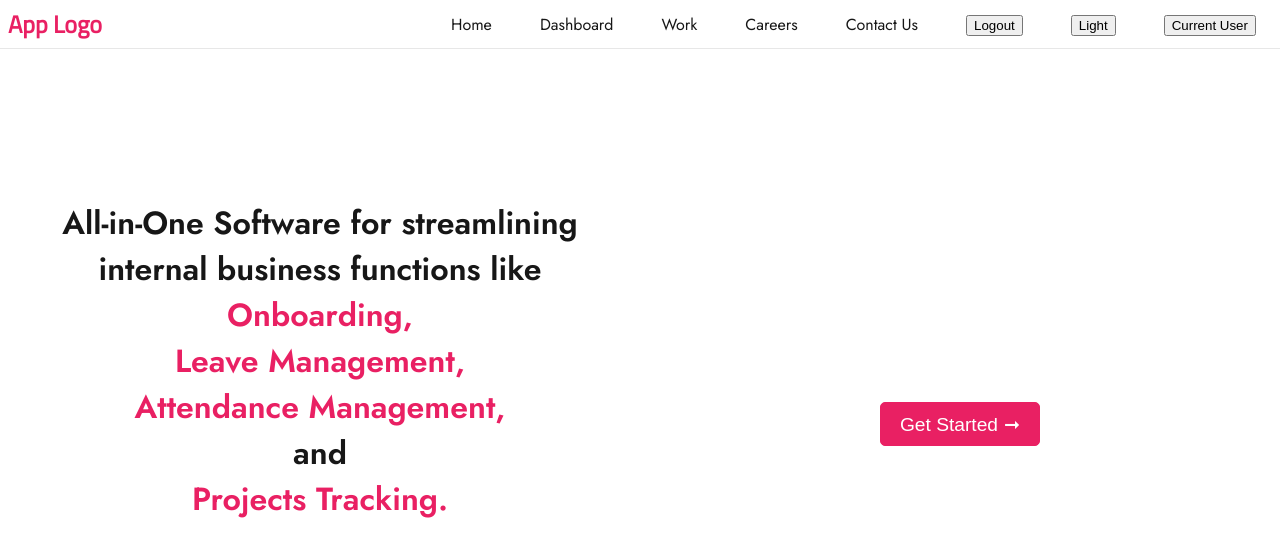
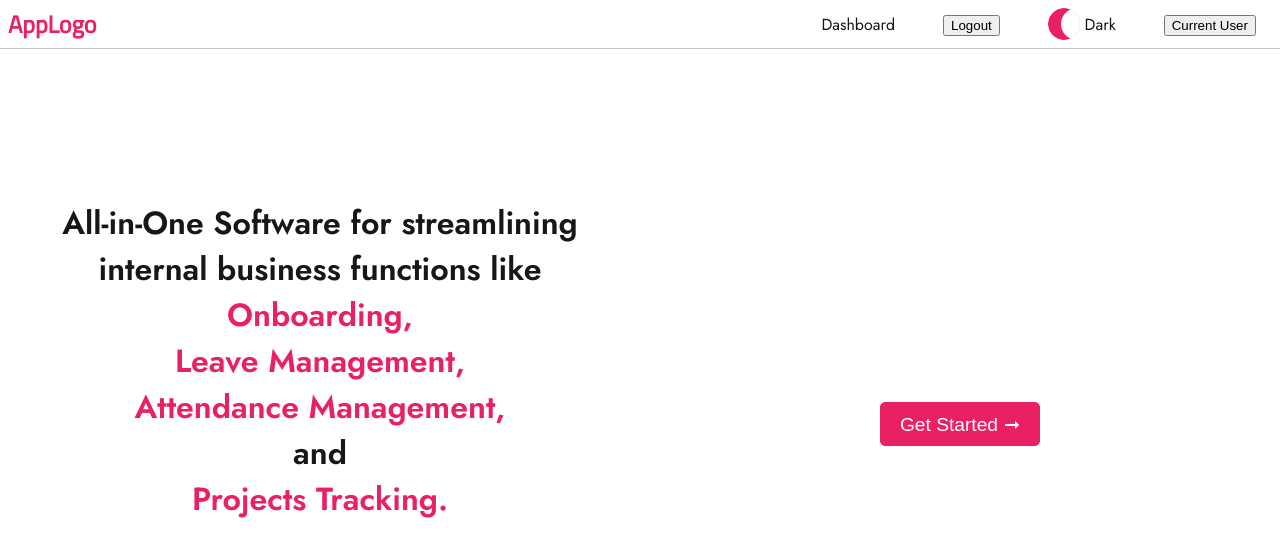
Before and after one commit to KumarAmitt/hrms-frontend, a Vue app: page / in a window 1280 px wide. Shown: the top 556 px of the page. Built offline with nearby package versions, Linux system fonts and the light colour scheme.

Commit message:
Add theme toggle switch

```diff
--- a/src/components/AppLogo.vue
+++ b/src/components/AppLogo.vue
@@ -14,7 +14,7 @@ const logoLink = computed(() => {
 </script>
 
 <template>
-  <RouterLink :to="{name: logoLink}" :class="['logo', size, variant]">App Logo</RouterLink>
+  <RouterLink :to="{name: logoLink}" :class="['logo', size, variant]">AppLogo</RouterLink>
 </template>
 
 <style scoped>
--- a/src/components/AppNavbar.vue
+++ b/src/components/AppNavbar.vue
@@ -36,19 +36,7 @@ const handleLogout = () => {
       </div>
       <ul :class="['nav', {'mobile-nav': mobileNav}]">
         <li class="nav-item">
-          <RouterLink :to="{name: 'home'}">Home</RouterLink>
-        </li>
-        <li class="nav-item">
           <RouterLink :to="{name: 'dashboard'}" @click="toggleMenu">Dashboard</RouterLink>
-        </li>
-        <li class="nav-item">
-          <RouterLink :to="{name: 'home'}">Work</RouterLink>
-        </li>
-        <li class="nav-item">
-          <RouterLink :to="{name: 'home'}">Careers</RouterLink>
-        </li>
-        <li class="nav-item">
-          <RouterLink :to="{name: 'home'}">Contact Us</RouterLink>
         </li>
         <li class="nav-item">
           <button @click="handleLogout">Logout</button>
@@ -71,7 +59,7 @@ const handleLogout = () => {
   padding: 0 0.5em;
   background-color: var(--color-background);
   z-index: 100;
-  border-bottom: 1px solid var(--color-border);
+  border-bottom: 1px solid var(--color-border-hover);
 }
 
 /* NAVIGATION */
--- a/src/components/DashboardNav.vue
+++ b/src/components/DashboardNav.vue
@@ -27,19 +27,25 @@
 
 <style scoped>
 a {
-  //border: 1px solid red;
   display: flex;
   flex-direction: column;
   align-items: center;
   text-decoration: none;
   padding: 0.5em 0 0.4em;
+  width: calc(100vw / 5);
+  color: var(--color-text);
+  transition: all 0.3s ease-in;
+}
+
+a:hover {
   color: var(--color-accent);
-  width: calc(100vw / 5);
+  transform: scale(1.1);
 }
 
 a span {
   margin-top: 0.3em;
 }
+
 
 @media screen and (min-width: 992px) {
   a {
--- a/src/components/ThemeSwitch.vue
+++ b/src/components/ThemeSwitch.vue
@@ -1,5 +1,5 @@
 <script setup>
-import { useDark, useToggle } from '@vueuse/core'
+import {useDark, useToggle} from '@vueuse/core'
 
 const isDark = useDark({
   selector: 'body',
@@ -7,15 +7,89 @@ const isDark = useDark({
   valueDark: 'dark',
   valueLight: 'light',
 })
+
 const toggleDark = useToggle(isDark)
 </script>
 
 <template>
-  <button @click="toggleDark()">
-    <span class="ml-2">{{ isDark ? 'Dark' : 'Light' }}</span>
-  </button>
+  <div class="switch-container">
+    <div class="switch">
+      <input type="checkbox" class="sun" id="toggle-btn" @change="toggleDark()" />
+      <span class="moon"></span>
+    </div>
+    <label class="label" for="toggle-btn">{{ isDark ? 'Light' : 'Dark' }}</label>
+  </div>
 </template>
+
 
 <style scoped>
 
+.switch-container {
+  display: flex;
+  align-items: center;
+}
+
+.label {
+  margin-left: 0.3em;
+  color: var(--color-text);
+  cursor: pointer;
+}
+.switch {
+  height: 2rem;
+  width: 2rem;
+  background-color: transparent;
+  display: flex;
+  align-items: stretch;
+  overflow: hidden;
+  position: relative;
+  border: none;
+  border-radius: 100%;
+  filter: none;
+  transition: all 0.25s ease;
+}
+
+input {
+  z-index: 1;
+  width: 2rem;
+  height: 2rem;
+  position: absolute;
+  top: 50%;
+  left: 50%;
+  transform: translate(-50%, -50%);
+  margin: 0;
+  border: 0;
+  border-radius: 100%;
+  appearance: none;
+  -webkit-appearance: none;
+  cursor: pointer;
+  background-color: var(--color-accent);
+  transition: all 0.25s ease;
+}
+
+.moon {
+  z-index: 1;
+  position: absolute;
+  top: 50%;
+  left: 90%;
+  transform: translate(-50%, -50%);
+  width: 2rem;
+  height: 2rem;
+  border-radius: 100%;
+  background-color: var(--color-background);
+  transition: all 0.25s ease;
+  pointer-events: none;
+}
+
+input:checked ~ .moon {
+  height: 2rem;
+  width: 0;
+  border-style: solid;
+  border-width: 0;
+  border-radius: 100%;
+  top: 50%;
+  left: 150%;
+  background-color: rgb(0, 0, 0);
+  transform: translate(-50%, -50%);
+}
+
 </style>
--- a/src/views/DashboardView.vue
+++ b/src/views/DashboardView.vue
@@ -20,7 +20,7 @@ import AppNavbar from "@/components/AppNavbar.vue";
 <style scoped>
 
 .dashboard-container {
-  border: 1px solid green;
+  //border: 1px solid green;
 }
 
 .dashboard-nav {
@@ -30,13 +30,13 @@ import AppNavbar from "@/components/AppNavbar.vue";
   right: 0;
   display: flex;
   justify-content: space-between;
-  background: #fff;
+  background: var(--color-background);
   border-top: 1px solid var(--color-divider-dark-2);
 }
 
 @media screen and (min-width: 992px) {
   .dashboard {
-    background-color: yellow;
+    //background-color: yellow;
   }
   .dashboard-container {
     margin-left: 92px;
@@ -47,7 +47,7 @@ import AppNavbar from "@/components/AppNavbar.vue";
     top: 0;
     justify-content: flex-start;
     border-top: none;
-    border-right: 1px solid var(--color-divider-dark-2);
+    border-right: 1px solid var(--color-border-hover);
   }
 }
 
```
